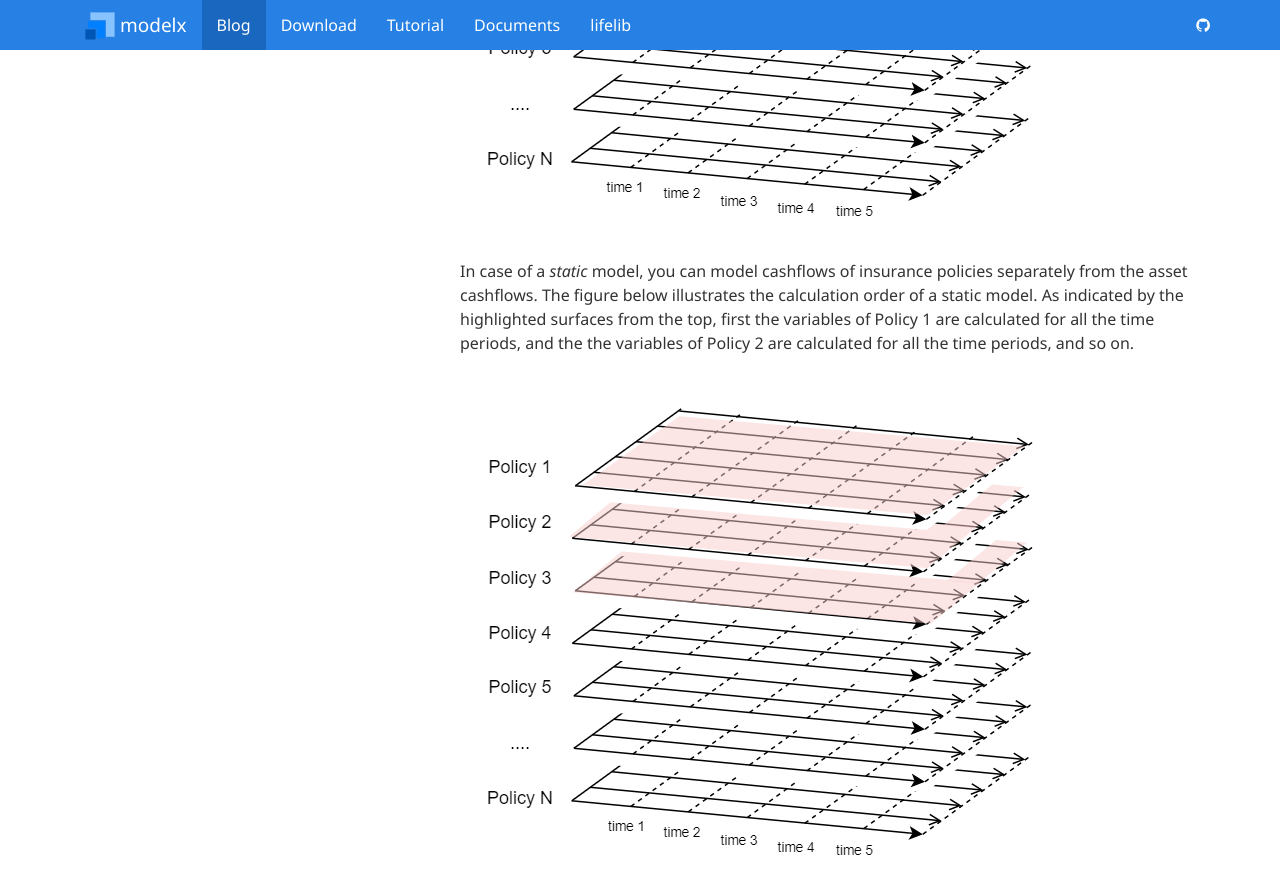
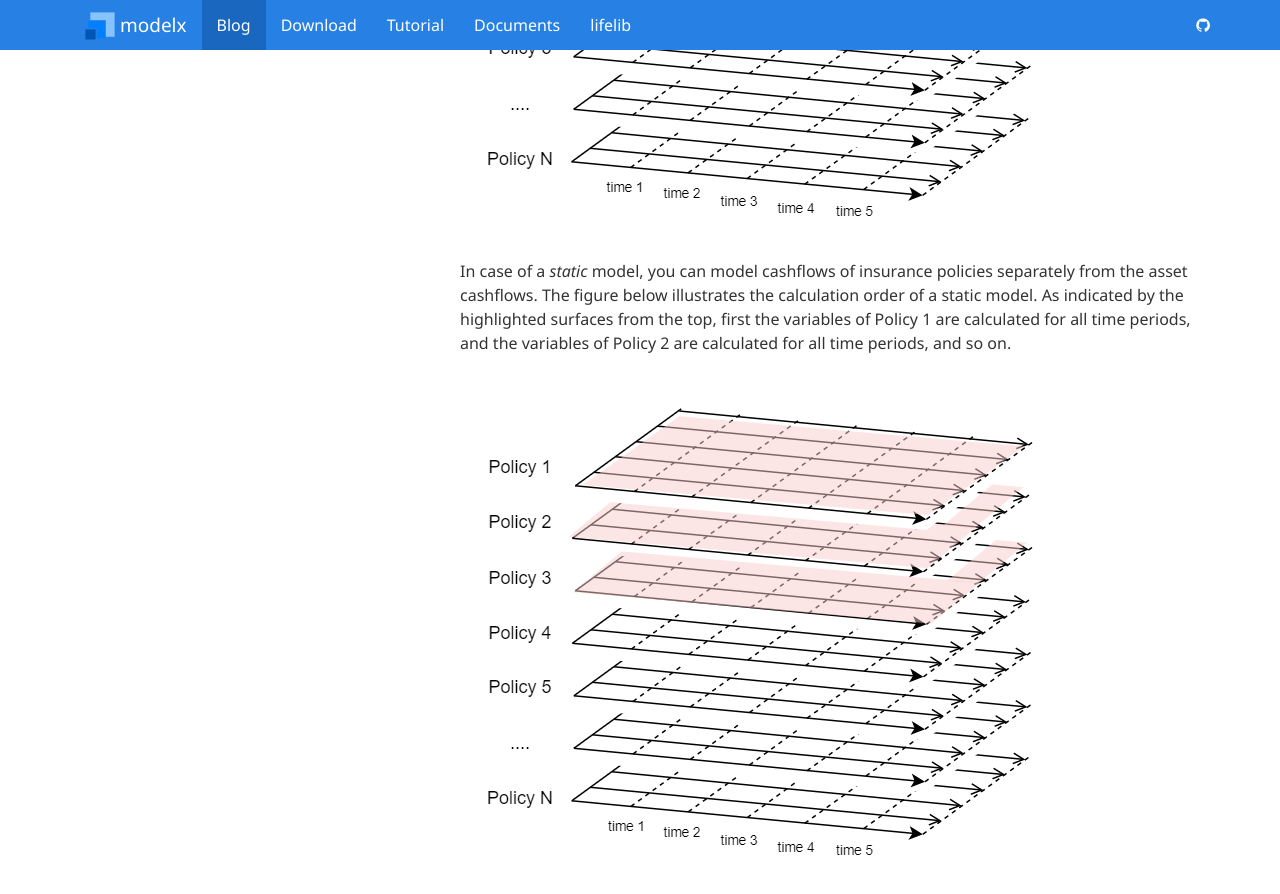
Before and after one commit to fumitoh/modelx-site, a Jekyll site: the page built from _posts/2022-04-09-why-are-dynamic-alm-models-slow.md, in a window 1280 px wide and 900 px high, scrolled down 1701 px. Shown: the top 894 px of the window. Built offline with Jekyll 4.4.1, drawn with Linux system fonts in a browser that asks for light colours; comment, search, counter and statistics services are not loaded.

Commit message:
Fix typo

```diff
--- a/_posts/2022-04-09-why-are-dynamic-alm-models-slow.md
+++ b/_posts/2022-04-09-why-are-dynamic-alm-models-slow.md
@@ -57,8 +57,8 @@ In case of a *static* model,
 you can model cashflows of insurance policies separately from the asset cashflows.
 The figure below illustrates the calculation order of a static model.
 As indicated by the highlighted surfaces from the top,
-first the variables of Policy 1 are calculated for all the time periods,
-and the the variables of Policy 2 are calculated for all the time periods,
+first the variables of Policy 1 are calculated for all time periods,
+and the variables of Policy 2 are calculated for all time periods,
 and so on.
 
 ![Image3](/img/2022-04-09/static-projection-direction.png)
```
